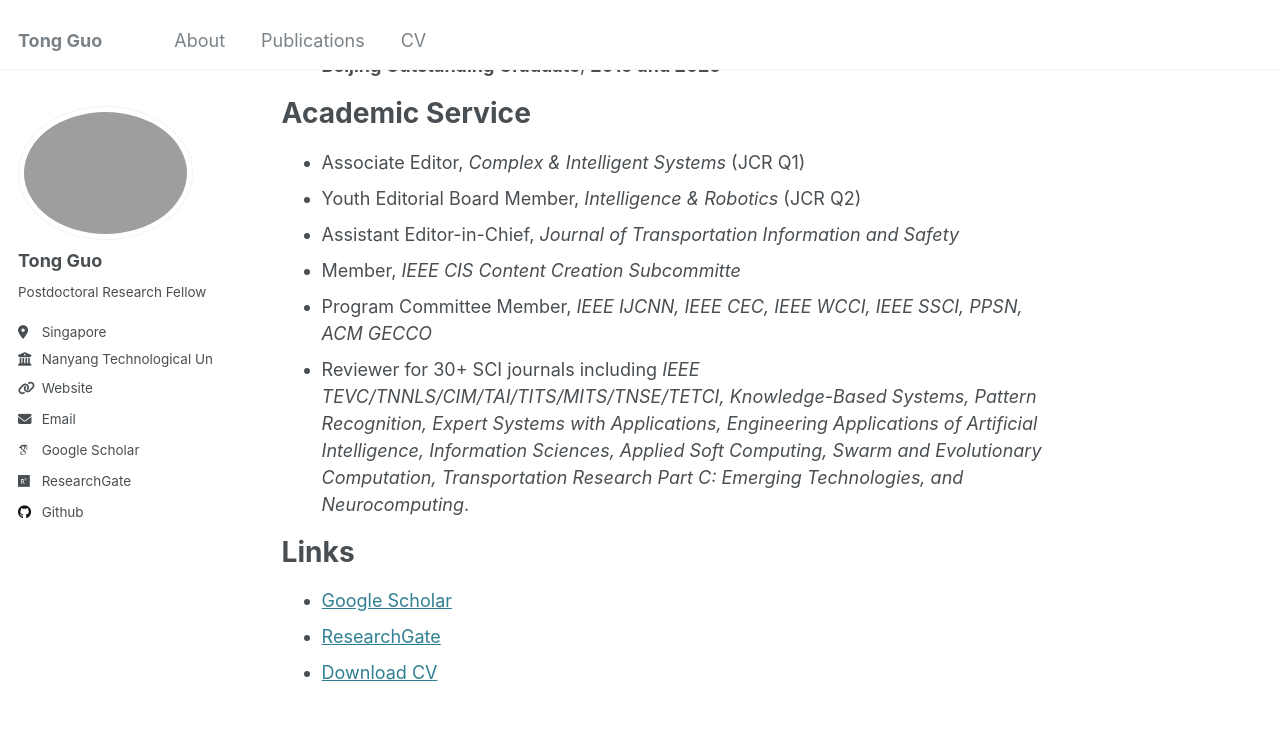
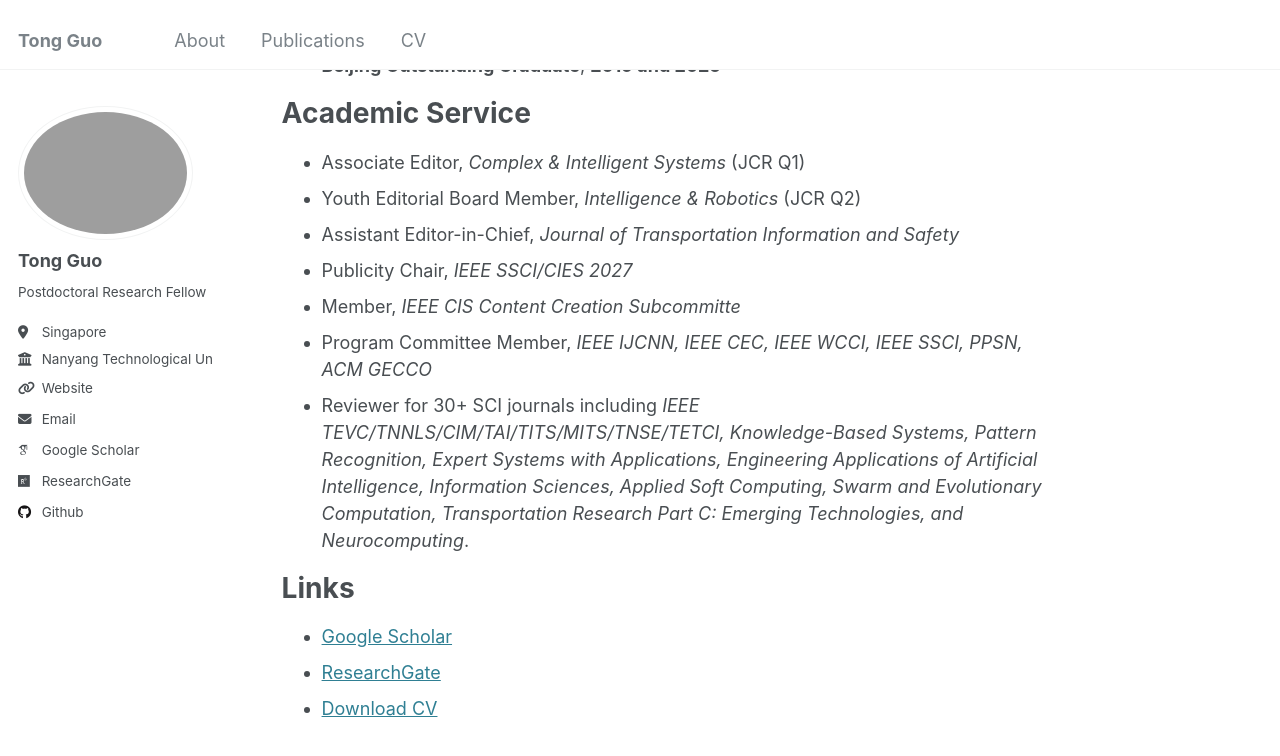
Before and after one commit to buaaguotong/buaaguotong.github.io, a Jekyll site: the page built from _pages/about.md, in a window 1280 px wide and 900 px high, scrolled down 645 px. Shown: the top 756 px of the window. Built offline with Jekyll 4.4.1, drawn with Linux system fonts in a browser that asks for light colours; some web fonts are replaced.

Commit message:
Update about.md
Signed-off-by: buaaguotong <41051936+buaaguotong@users.noreply.github.com>

```diff
--- a/_pages/about.md
+++ b/_pages/about.md
@@ -25,6 +25,7 @@ Academic Service
 * Associate Editor, *Complex & Intelligent Systems* (JCR Q1)
 * Youth Editorial Board Member, *Intelligence & Robotics* (JCR Q2)
 * Assistant Editor-in-Chief, *Journal of Transportation Information and Safety*
+* Publicity Chair, *IEEE SSCI/CIES 2027*
 * Member, *IEEE CIS Content Creation Subcommitte*
 * Program Committee Member, *IEEE IJCNN, IEEE CEC, IEEE WCCI, IEEE SSCI, PPSN, ACM GECCO*
 * Reviewer for 30+ SCI journals including *IEEE TEVC/TNNLS/CIM/TAI/TITS/MITS/TNSE/TETCI, Knowledge-Based Systems, Pattern Recognition, Expert Systems with Applications,  Engineering Applications of Artificial Intelligence, Information Sciences, Applied Soft Computing, Swarm and Evolutionary Computation, Transportation Research Part C: Emerging Technologies, and Neurocomputing*.
```
